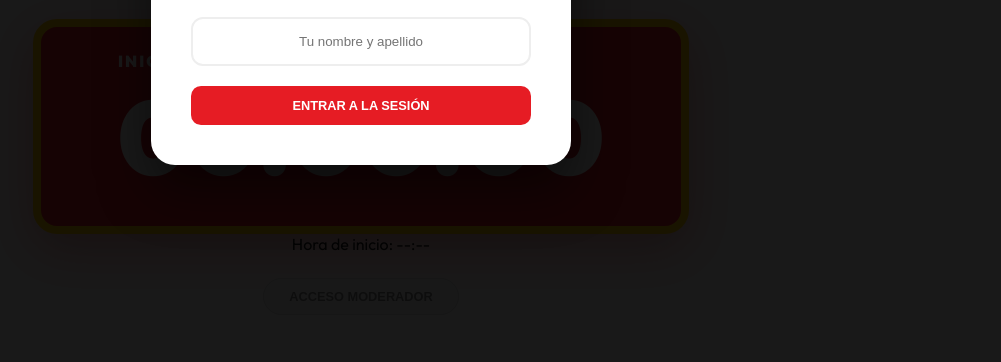
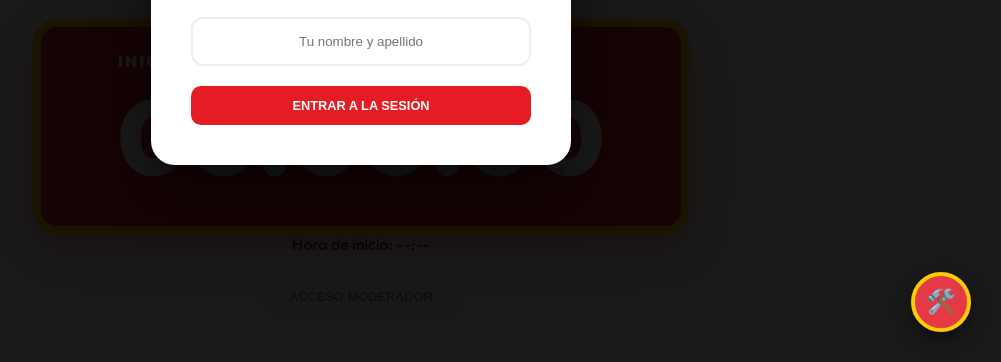
Before and after one commit to kikehil/agenda, a website: page public/index.html in a window 1280 px wide. Shown: the part 438-800 px from the top of the page, without its empty margins (279-1280 px from the left). Drawn offline with nearby package versions, Linux system fonts and the light colour scheme; no server answers.

Commit message:
Fix: Mejorar visibilidad y z-index del botón de soporte

```diff
--- a/public/index.html
+++ b/public/index.html
@@ -158,6 +158,15 @@
 
     <audio id="sound-finish" src="https://assets.mixkit.co/active_storage/sfx/2869/2869-preview.mp3"></audio>
 
+    <!-- Botón Soporte TI -->
+    <div id="soporte-ti" style="position: fixed; bottom: 30px; right: 30px; z-index: 20000;">
+        <button onclick="notificarSoporte()"
+            style="background: #e63946; color: white; border: 4px solid #ffcb05; border-radius: 50%; width: 60px; height: 60px; cursor: pointer; box-shadow: 0 8px 16px rgba(0,0,0,0.4); font-size: 24px; transition: transform 0.2s; display: flex; align-items: center; justify-content: center;"
+            onmouseover="this.style.transform='scale(1.1)'" onmouseout="this.style.transform='scale(1)'">
+            🛠️
+        </button>
+    </div>
+
     <script src="https://cdn.sheetjs.com/xlsx-0.20.1/package/dist/xlsx.full.min.js"></script>
     <script src="/socket.io/socket.io.js"></script>
     <script src="script.js"></script>
--- a/public/script.js
+++ b/public/script.js
@@ -375,3 +375,37 @@ function getMinutesFromDuration(dur) {
     const [h, m] = dur.split(':').map(Number);
     return (h * 60) + m;
 }
+
+// SOPORTE TI
+async function notificarSoporte() {
+    const WEBHOOK_URL = 'https://n8n-n8n.amv1ou.easypanel.host/webhook/soporte-oxxo';
+    // Cambiamos el icono para dar feedback de "enviando"
+    const btn = document.querySelector('#soporte-ti button');
+    const originalIcon = btn.innerText;
+    btn.innerText = '⌛';
+    btn.disabled = true;
+
+    try {
+        const response = await fetch(WEBHOOK_URL, {
+            method: 'POST',
+            headers: { 'Content-Type': 'application/json' },
+            body: JSON.stringify({
+                evento: 'Solicitud de Soporte TI',
+                sitio: 'Oxxo Agenda',
+                timestamp: new Date().toISOString(),
+                url: window.location.href
+            })
+        });
+
+        if (response.ok) {
+            alert('✅ Solicitud enviada al equipo de Soporte TI vía WhatsApp.');
+        } else {
+            throw new Error();
+        }
+    } catch (error) {
+        alert('❌ No se pudo contactar a soporte. Intente más tarde.');
+    } finally {
+        btn.innerText = originalIcon;
+        btn.disabled = false;
+    }
+}
```
